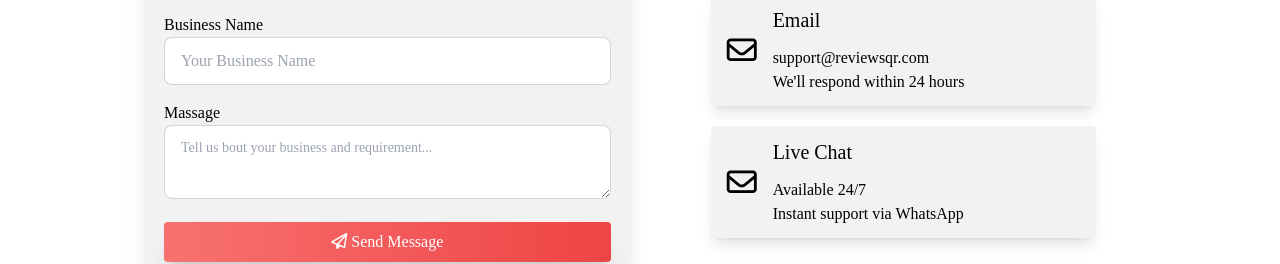
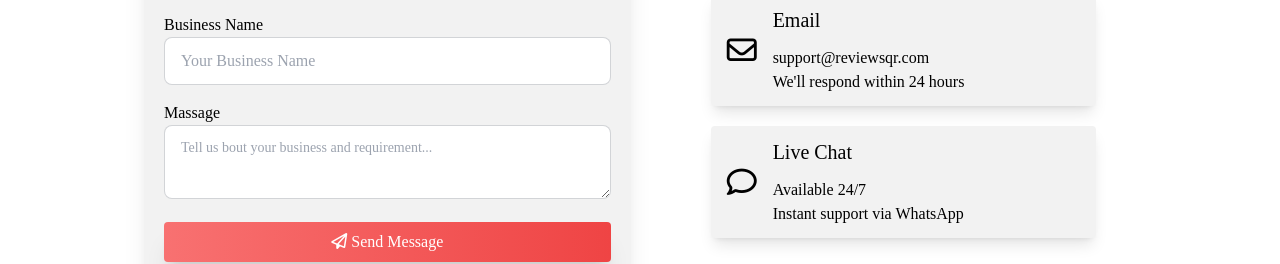
Before and after one commit to kowsarahammd80/combot, a React (Create React App) app: page / in a window 1280 px wide. Shown: the part 3676-3940 px from the top of the page. Built offline with nearby package versions, Linux system fonts and the light colour scheme.

Commit message:
iconLiveChat

```diff
--- a/src/Components/Contact/Contact.js
+++ b/src/Components/Contact/Contact.js
@@ -91,7 +91,7 @@ const Contact = () => {
                     <div className="shadow-lg bg-base-200 w-full rounded px-4 py-3 flex items-center my-2 lg:my-5 xl:my-5">
                       <div className="">
                         <p>
-                          <i class="fa-regular fa-envelope text-3xl me-4"></i>
+                          <i class="fa-regular fa-comment text-3xl me-4"></i>
                         </p>
                       </div>
                       <div className="">
```
